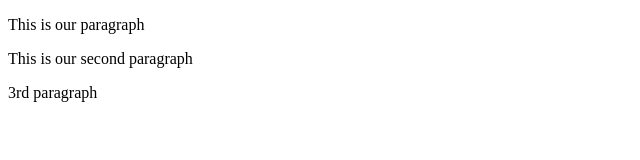
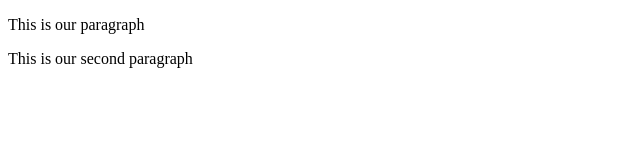
Before and after one commit to CoderAlice27/new-repo, a plain HTML site: page index.html in a window 1280 px wide. Shown: the whole page, without its empty margins (0-640 px from the left). Drawn offline with Linux system fonts and the light colour scheme.

Commit message:
Update index.html

```diff
--- a/index.html
+++ b/index.html
@@ -9,6 +9,6 @@
 <body>
     <p>This is our paragraph</p>
     <p>This is our second paragraph</p>
-    <p>3rd paragraph</p>
+
 </body>
 </html>
```
